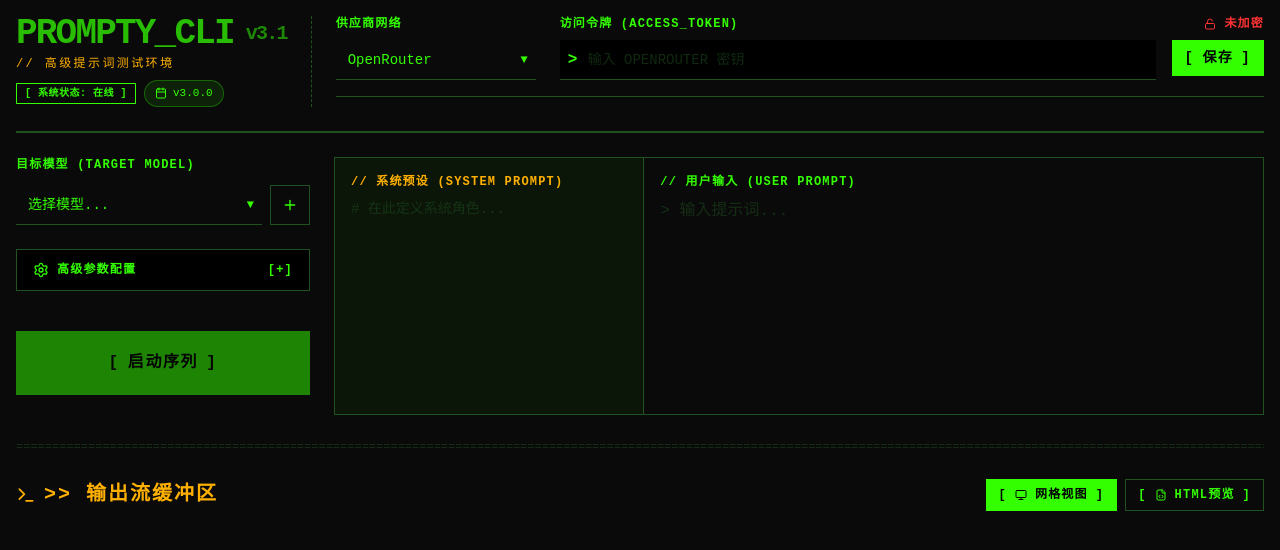
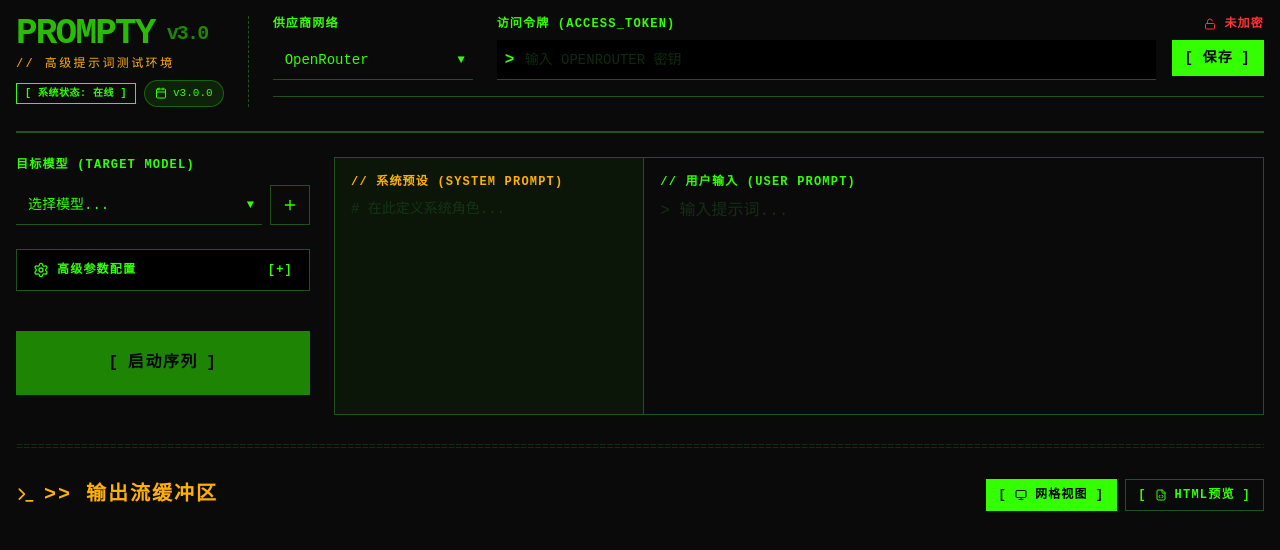
Before and after one commit to sn1p4am/prompty, a React (Vite) app: page / in a window 1280 px wide. Shown: the top 550 px of the page. Built offline with nearby package versions, Linux system fonts and the light colour scheme.

Commit message:
fix: 统一版本号为 v3.0，名称改为 Prompty

```diff
--- a/src/App.jsx
+++ b/src/App.jsx
@@ -124,7 +124,7 @@ function App() {
           <div className="flex flex-col justify-between">
             <div>
               <h1 className="text-4xl font-black tracking-tighter text-primary animate-pulse flex items-end gap-3 leading-none">
-                PROMPTY_CLI<span className="text-xl opacity-70 mb-1">v3.1</span>
+                PROMPTY<span className="text-xl opacity-70 mb-1">v3.0</span>
               </h1>
               <p className="text-secondary text-xs uppercase tracking-[0.2em] mt-1">
                                 // 高级提示词测试环境
```
